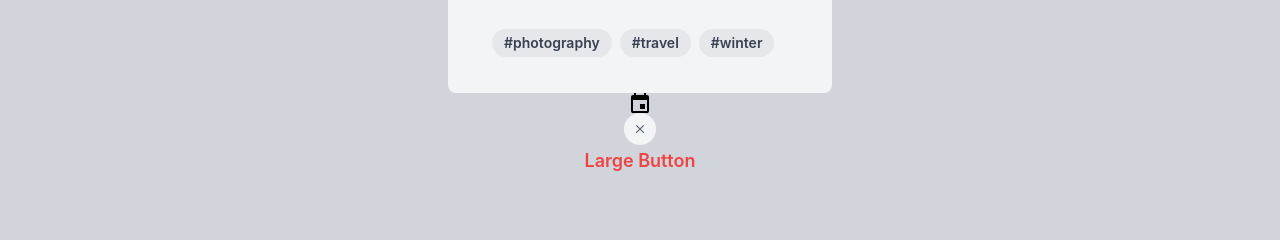
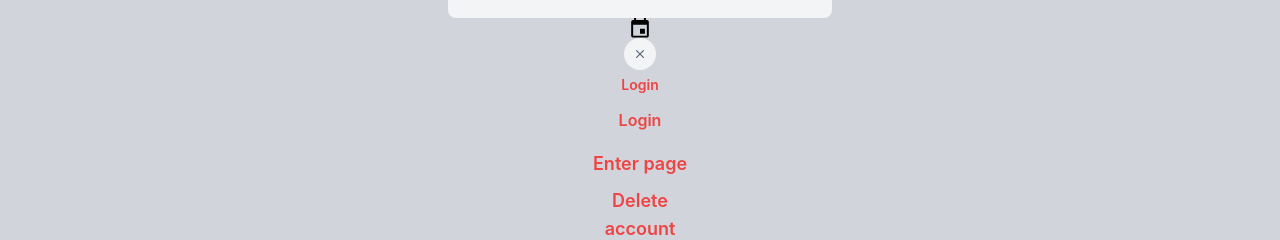
Before and after one commit to EddyEhhh/itineraryplanners-frontend-web, a React (Create React App) app: page / in a window 1280 px wide. Shown: the part 558-798 px from the top of the page. Built offline with nearby package versions, Linux system fonts and the light colour scheme.

Commit message:
Updated Buttons and Added documentation for buttons

```diff
--- a/package.json
+++ b/package.json
@@ -8,6 +8,7 @@
     "@testing-library/jest-dom": "^5.16.5",
     "@testing-library/react": "^13.4.0",
     "@testing-library/user-event": "^13.5.0",
+    "create-reactjs-component": "^1.0.7",
     "react": "^18.2.0",
     "react-dom": "^18.2.0",
     "react-scripts": "5.0.1",
--- a/src/App.js
+++ b/src/App.js
@@ -4,6 +4,9 @@ import React from 'react'
 import { ReactComponent as CalendarIcon } from "./icons/calendar.svg";
 import SmallCircleButton from "./components/CircleButton/SmallCircleButton";
 import LargeButton from "./components/RectangleButton/LargeButton";
+import SmallButton from "./components/RectangleButton/SmallButton";
+import MediumButton from "./components/RectangleButton/MediumButton";
+import XLargeButton from "./components/RectangleButton/XLargeButton";
 function App() {
   return (
       <div
@@ -43,7 +46,23 @@ function App() {
         </div>
           <CalendarIcon></CalendarIcon>
           <SmallCircleButton></SmallCircleButton>
-          <LargeButton text = 'Large Button'></LargeButton>
+
+        <div className="h-8 w-full flex justify-center items-center">
+          <SmallButton text = "Login" hover = "true" />
+        </div>
+
+        <div className="h-10 w-full flex justify-center items-center">
+          <MediumButton text = "Login" hover = "true" />
+        </div>
+
+        <div className="h-12 w-full flex justify-center items-center">
+          <LargeButton text = "Enter page" hover = "true" />
+        </div>
+
+        <div className="h-14 w-full flex justify-center items-center">
+          <XLargeButton text = "Delete account" hover = "true" />
+        </div>
+
         </div>
 
 
--- a/src/components/RectangleButton/LargeButton/LargeButton.js
+++ b/src/components/RectangleButton/LargeButton/LargeButton.js
@@ -11,16 +11,28 @@ import template from "./LargeButton.jsx";
 
 
 function LargeButton(props) {
+    if (props.hover == "true") {
         return (
             <div className>
-        <button className=
-            "w-32 h-8 flex items-center break-keep justify-center rounded-full bg-transparent font-semibold text-red-500 text-lg
-            hover:transition-all ease-in duration-200 hover:bg-red-500 hover:text-white hover:w-64 hover:h-12
+                <button className="
+                    w-32 h-8 flex items-center break-keep justify-center rounded-full bg-transparent font-semibold text-red-500 text-lg
+                    hover:transition-all ease-in duration-200 hover:bg-red-500 hover:text-white hover:w-64 hover:h-10
                 ">
                     {props.text}
                 </button>
             </div>
         );
     }
+    return (
+        <div className>
+            <button className="
+                w-64 h-10 flex items-center justify-center rounded-full bg-red-500 font-semibold text-white text-lg
+            ">
+            {props.text}
+            </button>
+        </div>
+    );
+
+}
 
 export default LargeButton;
--- a/src/components/RectangleButton/MediumButton/MediumButton.js
+++ b/src/components/RectangleButton/MediumButton/MediumButton.js
@@ -8,16 +8,28 @@ import template from "./MediumButton.jsx";
     </div>
 */
 function MediumButton(props) {
-  return (
-    <div className>
-        <button className=
-            "w-28 h-1 flex items-center break-keep justify-center rounded-full bg-transparent font-semibold text-red-500 text-base
-            hover:transition-all ease-in duration-300 hover:bg-red-500 hover:text-white hover:w-44 hover:h-10
+    if (props.hover == "true") {
+        return (
+            <div>
+                <button className="
+                    w-28 h-1 flex items-center justify-center rounded-full bg-transparent font-semibold text-red-500 text-base
+                    hover:transition-all ease-in duration-200 hover:bg-red-500 hover:text-white hover:w-36 hover:h-8
+                ">
+                    {props.text}
+                </button>
+            </div>
+
+        );
+    }
+    return (
+        <div>
+            <button className="
+                w-36 h-8 flex items-center justify-center rounded-full bg-red-500 font-semibold text-white text-base
             ">
-        {props.text}
-        </button>
-    </div>
-);
+                {props.text}
+            </button>
+        </div>
+    );
 }
 
 export default MediumButton;
--- a/src/components/RectangleButton/SmallButton/SmallButton.js
+++ b/src/components/RectangleButton/SmallButton/SmallButton.js
@@ -1,18 +1,11 @@
 import React    from "react";
 import template from "./SmallButton.jsx";
-
-//use this as div
-/*
-    <div className = "h-8 flex justify-center items-center">
-        <SmallButton text= 'Small'/>
-    </div>
-
-*/
 function SmallButton(props) {
+    if (props.hover == "true") {
         return (
             <div className>
-          <button className=
-              "w-1 h-1 flex items-center break-keep justify-center rounded-full bg-transparent font-semibold text-red-500
+                <button className="
+                    w-1 h-1 flex items-center justify-center rounded-full bg-transparent font-semibold text-red-500 text-sm
                     hover:transition-all ease-in duration-300 hover:bg-red-500 hover:text-white hover:w-32 hover:h-8
                 ">
                 {props.text}
@@ -20,4 +13,16 @@ function SmallButton(props) {
             </div>
         );
     }
+
+    return (
+        <div className>
+            <button className="
+                w-24 h-8 flex items-center justify-center rounded-full bg-red-500 font-semibold text-white text-sm
+            ">
+                {props.text}
+            </button>
+        </div>
+    );
+
+}
 export default SmallButton;
--- a/src/components/RectangleButton/XLargeButton/XLargeButton.js
+++ b/src/components/RectangleButton/XLargeButton/XLargeButton.js
@@ -2,13 +2,23 @@ import React    from "react";
 import template from "./XLargeButton.jsx";
 
 function XLargeButton(props) {
-  return (
-        <button className=
-            "w-32 h-8 flex items-center break-keep justify-center rounded-full bg-transparent font-semibold text-red-500 text-lg
-            hover:transition-all ease-in duration-200 hover:bg-red-500 hover:text-white hover:w-72 hover:h-14
+    if (props.hover == "true") {
+        return (
+            <button className="
+                w-32 h-8 flex items-center justify-center rounded-full bg-transparent font-semibold text-red-500 text-lg
+                hover:transition-all ease-in duration-200 hover:bg-red-500 hover:text-white hover:w-72 hover:h-12
             ">
+            {props.text}
+            </button>
+        );
+    }
+    return (
+        <button className="
+            w-72 h-12 flex items-center justify-center rounded-full bg-red-500 font-semibold text-white text-lg
+        ">
         {props.text}
         </button>
-);
+    );
+
 }
 export default XLargeButton;
```
Also changed, not shown: src/components/RectangleButton/README.md (added), 1 other file (tests, documents, lock files or other folders). Lines whose indentation alone changed are shown as unchanged.
